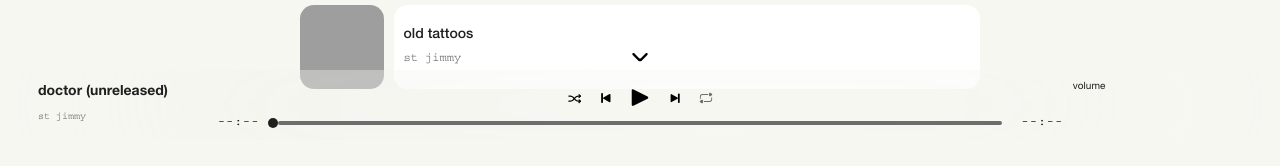
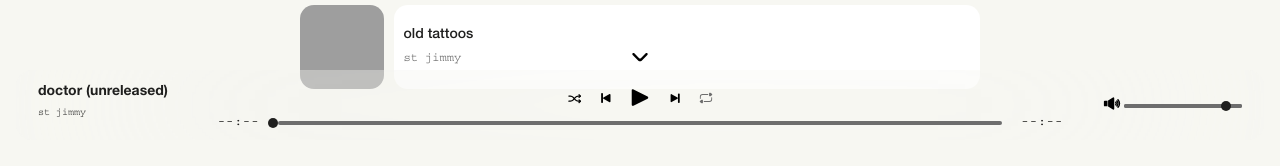
Before and after one commit to jimmydagumjr/catharsis, a React (Vite) app: page /music in a window 1280 px wide. Shown: the part 644-810 px from the top of the page. Built offline with nearby package versions, Linux system fonts and the light colour scheme; grey boxes are pictures that could not be loaded.

Commit message:
added volume component to audio player

```diff
--- a/src/assets/css/MusicPlayer.module.css
+++ b/src/assets/css/MusicPlayer.module.css
@@ -57,7 +57,8 @@
 }
 
 .minimizeIcon path {
-    transition: 0.2s ease; /* Add a transition for the 'd' attribute */
+    transition: 0.2s ease;
+    /* Add a transition for the 'd' attribute */
 }
 
 button,
@@ -84,9 +85,11 @@ input[type="reset"] {
 }
 
 @media (orientation: portrait) {
+
     .detailsContainer,
     .volumeContainer {
-        display: none; /* Hide the containers in portrait mode */
+        display: none !important;
+        /* Hide the containers in portrait mode */
     }
 }
 
@@ -104,6 +107,19 @@ input[type="reset"] {
 .volumeContainer {
     flex: 20;
     padding-right: 2.2rem;
+    display: flex;
+    align-items: center;
+    justify-content: right;
+}
+
+.volumeWrapper {
+    white-space: nowrap;
+    max-width: 14rem;
+    padding-right: 2.2rem;
+}
+
+.volumeButton {
+    height: 2.2rem;
 }
 
 .title {
@@ -111,11 +127,76 @@ input[type="reset"] {
     white-space: nowrap;
     text-overflow: ellipsis;
     overflow: hidden;
-    margin-bottom: 0.8rem;
+    margin-bottom: 0.4rem;
 }
 
 .artist {
     font-family: "Courier";
-    color: var(--gray);
-    margin-top: 0.8rem;
+    color: var(--darkgray);
+    margin-top: 0.4rem;
 }
+
+.volumeInput {
+    -webkit-appearance: none;
+    appearance: none;
+    background: transparent;
+    cursor: pointer;
+    width: 100%;
+    background-color: var(--gray);
+    border-radius: 1.4rem;
+    height: 0.4rem;
+}
+
+.volumeInput::-webkit-slider-thumb {
+    -webkit-appearance: none;
+    appearance: none;
+    margin-top: -3px;
+    background-color: var(--black);
+    height: 1rem;
+    width: 1rem;
+    border-radius: 10rem;
+}
+
+.volumeInput::-moz-range-thumb {
+    border: none;
+    border-radius: 0;
+    background-color: var(--black);
+    height: 1rem;
+    width: 1rem;
+    border-radius: 10rem;
+}
+
+.volumeInput::-moz-range-progress {
+    background-color: var(--black);
+    height: 100%;
+    border: none;
+    border-radius: 1.4rem;
+}
+
+.volumeInput::-moz-range-track {
+    background-color: var(--gray);
+    height: 100%;
+    border: none;
+    border-radius: 1.4rem;
+}
+
+.volumeInput::-webkit-slider-runnable-track {
+    background-color: var(--gray);
+    height: 100%;
+    border: none;
+    border-radius: 1.4rem;
+}
+
+/* these progress bar values don't work idk why */
+.volumeInput::-webkit-progress-value {
+    background-color: var(--black);
+}
+
+.volumeInput::-webkit-progress-bar {
+    background-color: var(--black);
+}
+
+.volumeInput::-ms-fill-lower,
+.volumeInput::-ms-fill-upper {
+    background-color: var(--black);
+}
--- a/src/components/MusicPlayer.jsx
+++ b/src/components/MusicPlayer.jsx
@@ -1,4 +1,4 @@
-import React, { useState, useRef } from "react"
+import React, { useState, useRef, forwardRef } from "react"
 import { useDispatch, useSelector } from "react-redux"
 import MusicPlayerCSS from "./../assets/css/MusicPlayer.module.css"
 import AudioPlayer, { RHAP_UI } from "react-h5-audio-player"
@@ -11,8 +11,6 @@ const MusicPlayer = () => {
     const dispatch = useDispatch();
     const currentTrack = useSelector(state => state.musicPlayer.currentTrack);
 
-    // ignore for now will be used in volume controls; reference to audio file
-    // i.e. playerRef.current.audio.current.play();
     const playerRef = useRef();
     const [isMinimized, setMinimized] = useState(false);
     // currently not in use; for fill transitions etc. in css file
@@ -109,7 +107,7 @@ const MusicPlayerContainer = ({ playerRef, className, currentTrack, dispatch })
     )
 }
 
-const CustomAudioPlayer = React.forwardRef(({ currentTitle, currentArtist, ...props }, ref) => {
+const CustomAudioPlayer = forwardRef(({ currentTitle, currentArtist, ...props }, ref) => {
     return (
         <div className={MusicPlayerCSS.customAudioPlayer}>
             <div className={MusicPlayerCSS.detailsContainer}>
@@ -122,10 +120,73 @@ const CustomAudioPlayer = React.forwardRef(({ currentTitle, currentArtist, ...pr
             </div>
             <AudioPlayer {...props} ref={ref} className={MusicPlayerCSS.audioPlayer} />
             <div className={MusicPlayerCSS.volumeContainer}>
-                <p>volume</p>
+                <div className={MusicPlayerCSS.volumeWrapper}>
+                    <AudioVolume audioRef={ref} />
+                </div>
             </div>
         </div>
     )
 })
 
+const AudioVolume = forwardRef(({ audioRef }) => {
+    const [volume, setVolume] = useState(0.9); // set initial volume to 90%
+    const [isMuted, setIsMuted] = useState(false);
+    const [previousVolume, setPreviousVolume] = useState(0);
+    const volumeIconPaths = {
+        unmuted: "M16 42H6a3.00328 3.00328 0 0 1-3-3V25a3.00328 3.00328 0 0 1 3-3h10Zm19.394-31.71L18 21.19257v21.595l17.417 10.70071a2.98755 2.98755 0 0 0 4.5708-2.55566V12.833a3.01707 3.01707 0 0 0-4.5938-2.543Zm19.83252 6.56683a2.51845 2.51845 0 0 0-4.30952 1.72563 2.46717 2.46717 0 0 0 .67822 1.707A17.012 17.012 0 0 1 51.5957 43.684c-2.2583 2.31445 1.44458 5.80127 3.63086 3.43262a22.02473 22.02473 0 0 0 0-30.25975Zm-4 4.50293a2.49864 2.49864 0 0 0-3.70312 3.35547 11.006 11.006 0 0 1 0 14.543c-2.199 2.37964 1.5794 5.77075 3.70312 3.35547a16.01958 16.01958 0 0 0 .00004-21.2539Zm-3.896 16.55371a9.95694 9.95694 0 0 0 0-11.85351c-1.86457-2.62708-5.9878.38409-4.03907 2.94238a5.051 5.051 0 0 1 .00049 5.96875 2.40608 2.40608 0 0 0-.48 1.44922 2.52276 2.52276 0 0 0 4.51863 1.4932Z",
+        muted: "m59.06958 40.48621-7.07086-7.07087-7.07 7.07a.99991.99991 0 0 1-1.41406-1.41406l7.07-7.07-7.07172-7.07171c-.93121-.90394.51068-2.345 1.41406-1.41407l7.07172 7.07172 7.07257-7.07257c.90393-.93121 2.345.51062 1.41406 1.41406l-7.07257 7.07257 7.07086 7.07086a.99991.99991 0 0 1-1.41406 1.41407ZM16 22H6a3.00328 3.00328 0 0 0-3 3v14a3.00328 3.00328 0 0 0 3 3h10Zm19.394-11.71L18 21.19257v21.595l17.417 10.70071a2.98755 2.98755 0 0 0 4.5708-2.55566V12.833a3.01707 3.01707 0 0 0-4.5938-2.543Z"
+    };
+
+    const handleVolumeChange = (e) => {
+        const newVolume = parseFloat(e.target.value);
+        audioRef.current.audio.current.volume = newVolume;
+        setVolume(newVolume);
+    }
+
+    const toggleMute = () => {
+        setIsMuted((prevMuteState) => {
+
+            const newMuteState = !prevMuteState;
+
+            if (newMuteState) {
+                setPreviousVolume(volume);
+                audioRef.current.audio.current.volume = 0;
+            } else {
+                audioRef.current.audio.current.volume = previousVolume;
+            }
+            return newMuteState;
+        })
+    }
+
+    const getVolumeIcon = () => {
+        return (
+            <svg width="20" height="28" viewBox="0 -2 64 100">
+                <path d={!isMuted ? volumeIconPaths.unmuted : volumeIconPaths.muted} />
+            </svg>
+        )
+    }
+
+    return (
+        <>
+            <button
+                className={MusicPlayerCSS.volumeButton}
+                onClick={toggleMute}
+            >
+                {getVolumeIcon(volume)}
+            </button>
+            <input
+                className={MusicPlayerCSS.volumeInput}
+                type="range"
+                id="volume"
+                name="volume"
+                min="0"
+                max="1"
+                step="0.01"
+                value={volume}
+                onChange={handleVolumeChange}
+            />
+        </>
+    )
+})
+
 export default MusicPlayer
```
